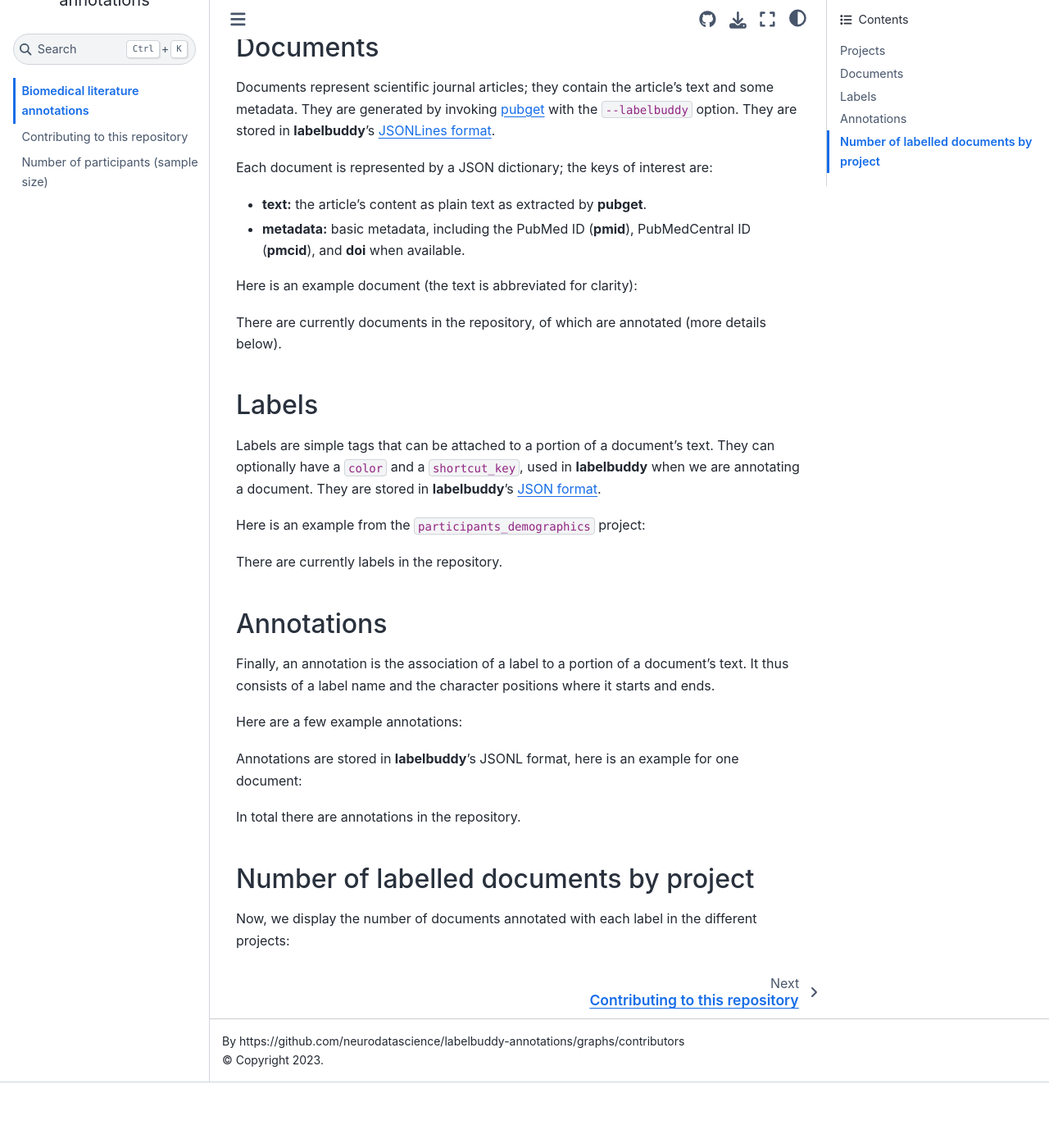
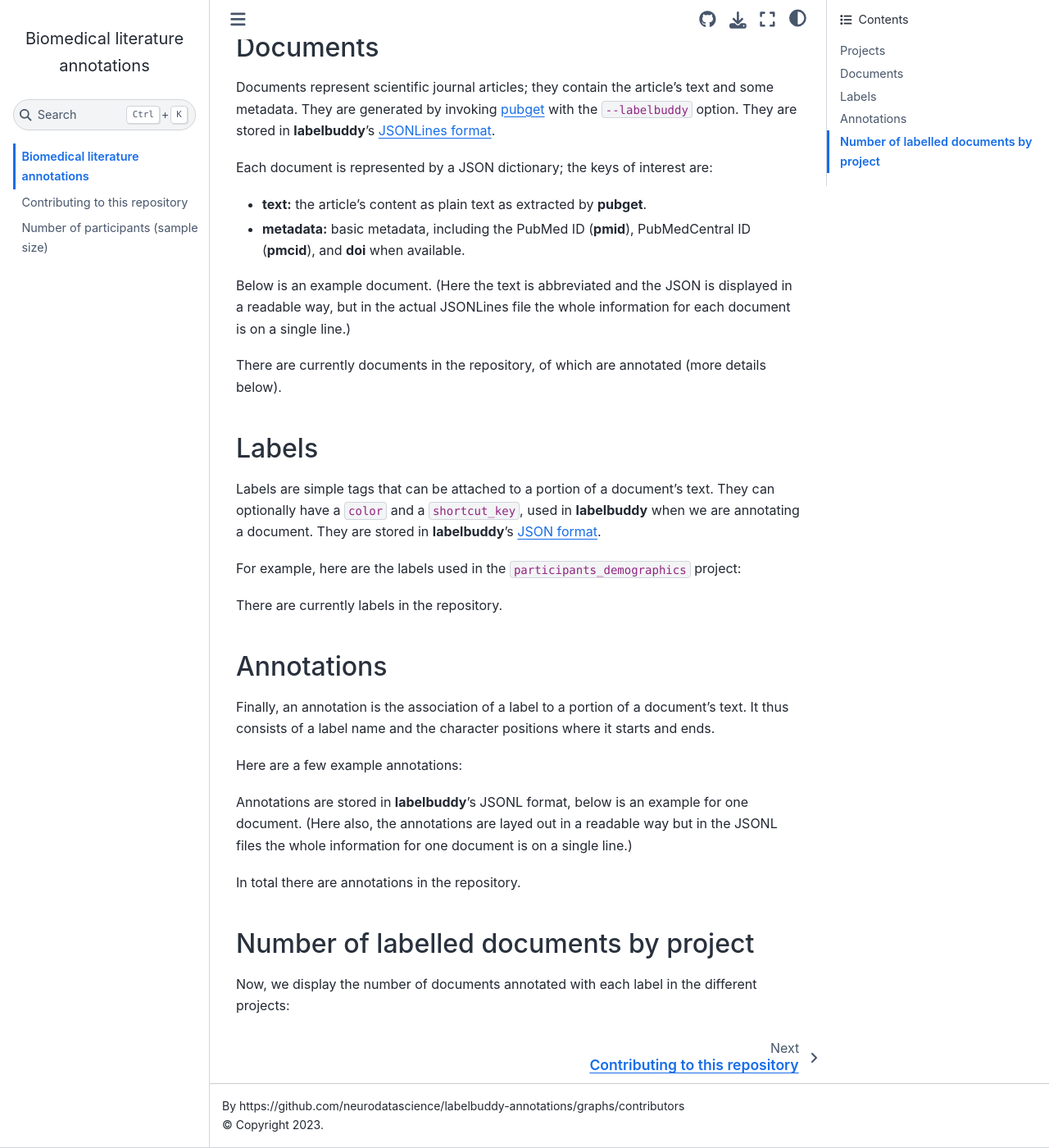
Before and after one commit to litmining/labelbuddy-annotations, a Jupyter Book: the page built from analysis/book/overview.md, in a window 1280 px wide and 1400 px high, scrolled down 741 px. Shown: the whole window at 82% size. Built offline with Jupyter Book 1.0.4 settings and Sphinx 7.4.7 and the Sphinx Book theme 1.1.4, drawn with Linux system fonts in a browser that asks for light colours; pages that are not in the unit, such as notebooks, are missing from menus; before the commit the page ends 2061 px from its top, so only the background shows below that; some of the changed text lies outside the part shown.

Commit message:
small improvements to documentation

````diff
--- a/analysis/book/overview.md
+++ b/analysis/book/overview.md
@@ -17,7 +17,7 @@
 Such annotations have diverse uses such as studying the evolution of a scientific field's methods, evaluating automatic information extraction systems, or informing meta-analyses.
 
 The documents found here are journal articles from {{ pmc_home }}, collected using {{ pubget_home }}.
-The annotations are made with {{ labelbuddy_home }}, and data is stored in {{ lb }}'s (JSON) format.
+The annotations are made with {{ labelbuddy_home }}, and data is stored in {{ lb }}'s format (JSON).
 
 This page provides a brief overview of the repository's content, and the rest of the documentation illustrates how to use and contribute to the repository:
 
@@ -39,11 +39,18 @@
 
 df = pd.read_sql(
     """
-select project, count(distinct doc_id) as documents,
+    select * from
+    (select project, count(distinct doc_id) as documents,
     count(distinct label_id) as labels,
     count(distinct annotator_id) as annotators,
     count(*) as annotations from
-    annotation group by project order by documents desc;
+    annotation group by project order by documents desc)
+    union all
+    select 'Total' as project, count(distinct doc_id) as documents,
+    count(distinct label_id) as labels,
+    count(distinct annotator_id) as annotators,
+    count(*) as annotations
+    from annotation;
 """,
     connection,
 )
@@ -67,7 +74,8 @@
 - **text:** the article's content as plain text as extracted by {{ pg }}.
 - **metadata:** basic metadata, including the PubMed ID (**pmid**), PubMedCentral ID (**pmcid**), and **doi** when available.
 
-Here is an example document (the text is abbreviated for clarity):
+Below is an example document.
+(Here the text is abbreviated and the JSON is displayed in a readable way, but in the actual JSONLines file the whole information for each document is on a single line.)
 
 ```{code-cell}
 :tags: [remove-input, hide-output]
@@ -110,7 +118,7 @@
 They can optionally have a `color` and a `shortcut_key`, used in {{ lb }} when we are annotating a document.
 They are stored in {{ lb }}'s [JSON format](https://jeromedockes.github.io/labelbuddy/labelbuddy/current/documentation/#labels-json-format).
 
-Here is an example from the `participants_demographics` project:
+For example, here are the labels used in the `participants_demographics` project:
 
 ```{code-cell}
 :tags: [remove-input, hide-output]
@@ -135,6 +143,7 @@
 ```
 
 There are currently {glue:text}`label_count` labels in the repository.
+
 ## Annotations
 
 Finally, an annotation is the association of a label to a portion of a document's text.
@@ -161,7 +170,8 @@
 myst_nb.glue("annotation_count", annotation_count)
 ```
 
-Annotations are stored in {{ lb }}'s JSONL format, here is an example for one document:
+Annotations are stored in {{ lb }}'s JSONL format, below is an example for one document.
+(Here also, the annotations are layed out in a readable way but in the JSONL files the whole information for one document is on a single line.)
 
 ```{code-cell}
 :tags: [remove-input, hide-output]
@@ -177,6 +187,7 @@
 
 annotations
 ```
+
 In total there are {glue:text}`annotation_count` annotations in the repository.
 
 ## Number of labelled documents by project
````
Also changed, not shown: other parts of analysis/book/overview.md (+1 -1 lines), analysis/book/contributing_to_this_repository.md (+3 -2 lines), analysis/book/number_of_participants.md (+3 -3 lines), 5 other files.
